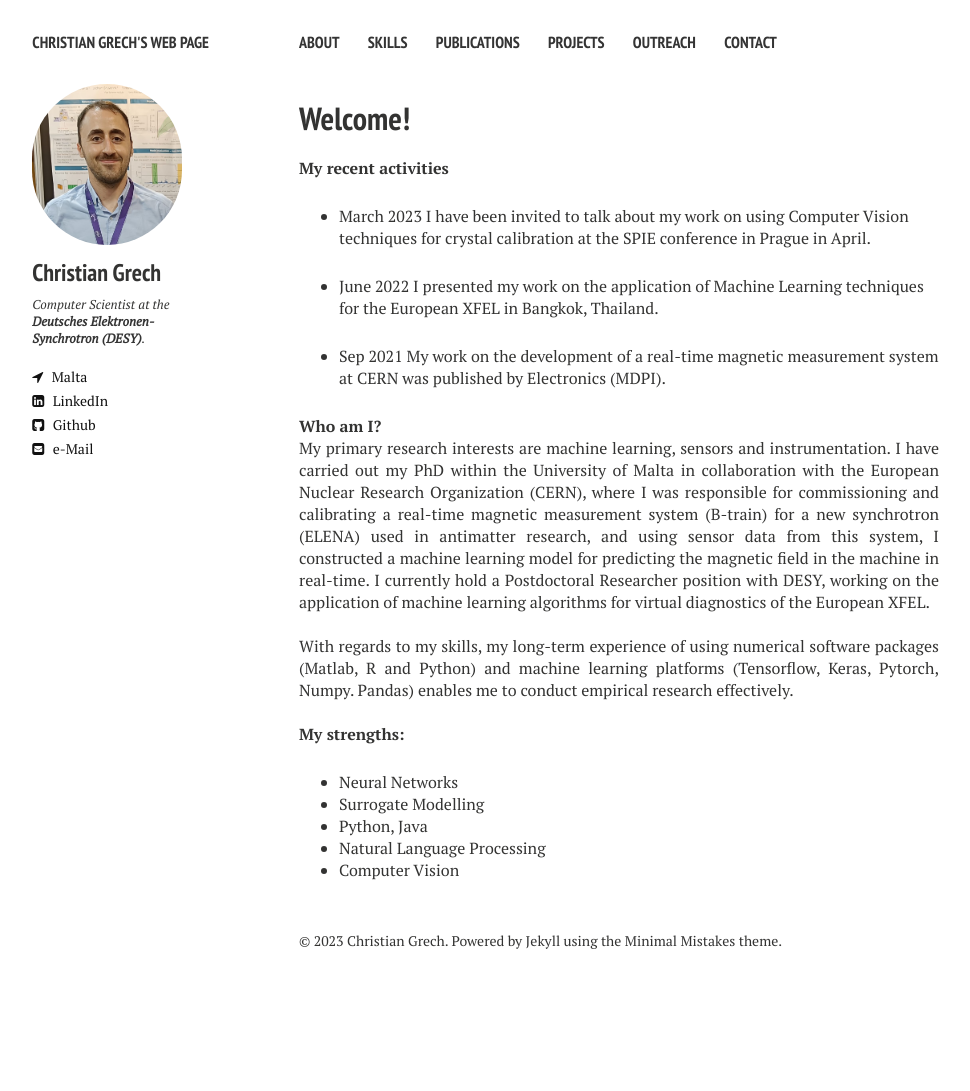
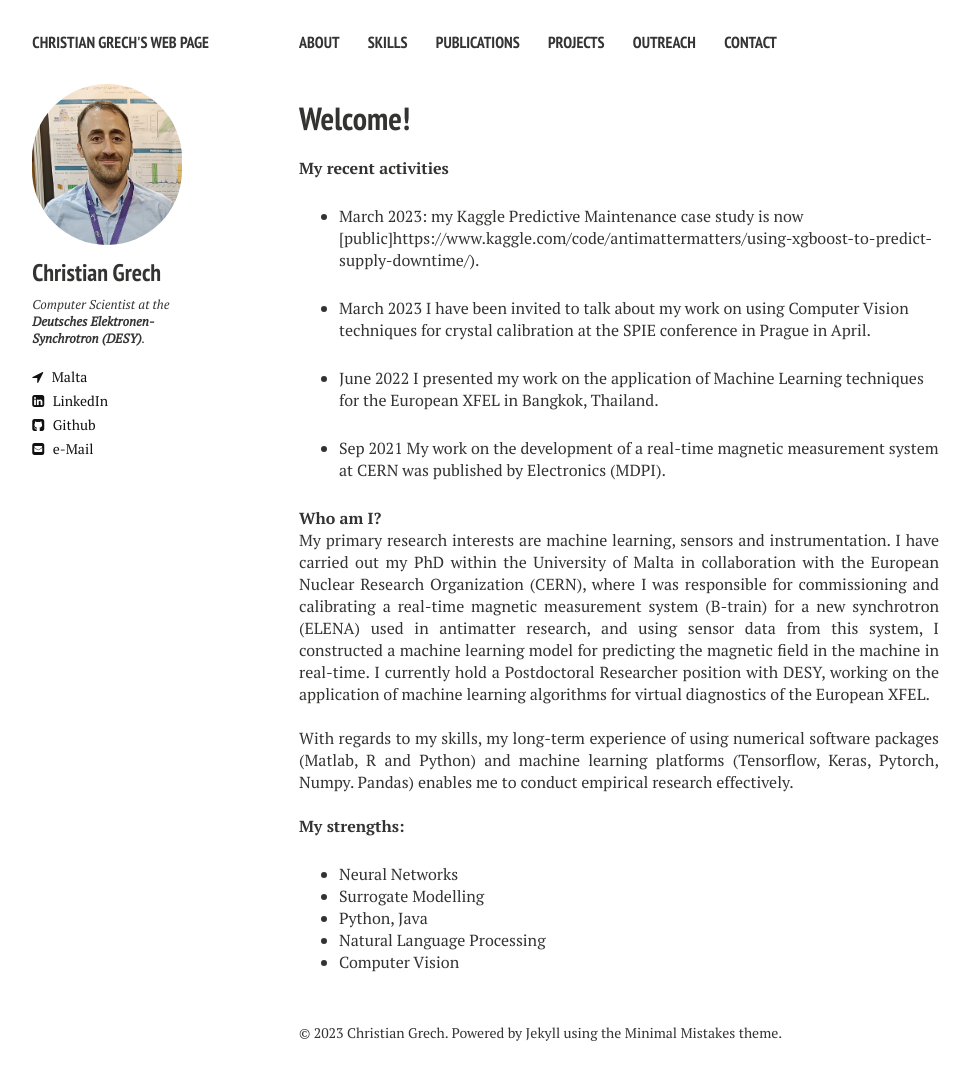
Before and after one commit to cgre23/cgre23.github.io, a Jekyll site: the page built from index.md, in a window 1280 px wide. Shown: the whole page, without its empty margins (21-991 px from the left). Built offline with Jekyll 4.4.1, drawn with Linux system fonts in a browser that asks for light colours; nearby versions of some CDN libraries; before the commit the page ends 999 px from its top, so only the background shows below that.

Commit message:
update Kaggle link

```diff
--- a/index.md
+++ b/index.md
@@ -6,6 +6,8 @@ tags: [Jekyll, theme, responsive, blog, template]
 image: banner1.png
 ---
 **My recent activities**
+
+* March 2023: my Kaggle Predictive Maintenance case study is now [public]https://www.kaggle.com/code/antimattermatters/using-xgboost-to-predict-supply-downtime/). <br>
 
 * March 2023 I have been invited to talk about my work on using Computer Vision techniques for crystal calibration at the SPIE conference in Prague in April. <br>
 
```
Also changed, not shown: skills.md (+1 -2 lines).
